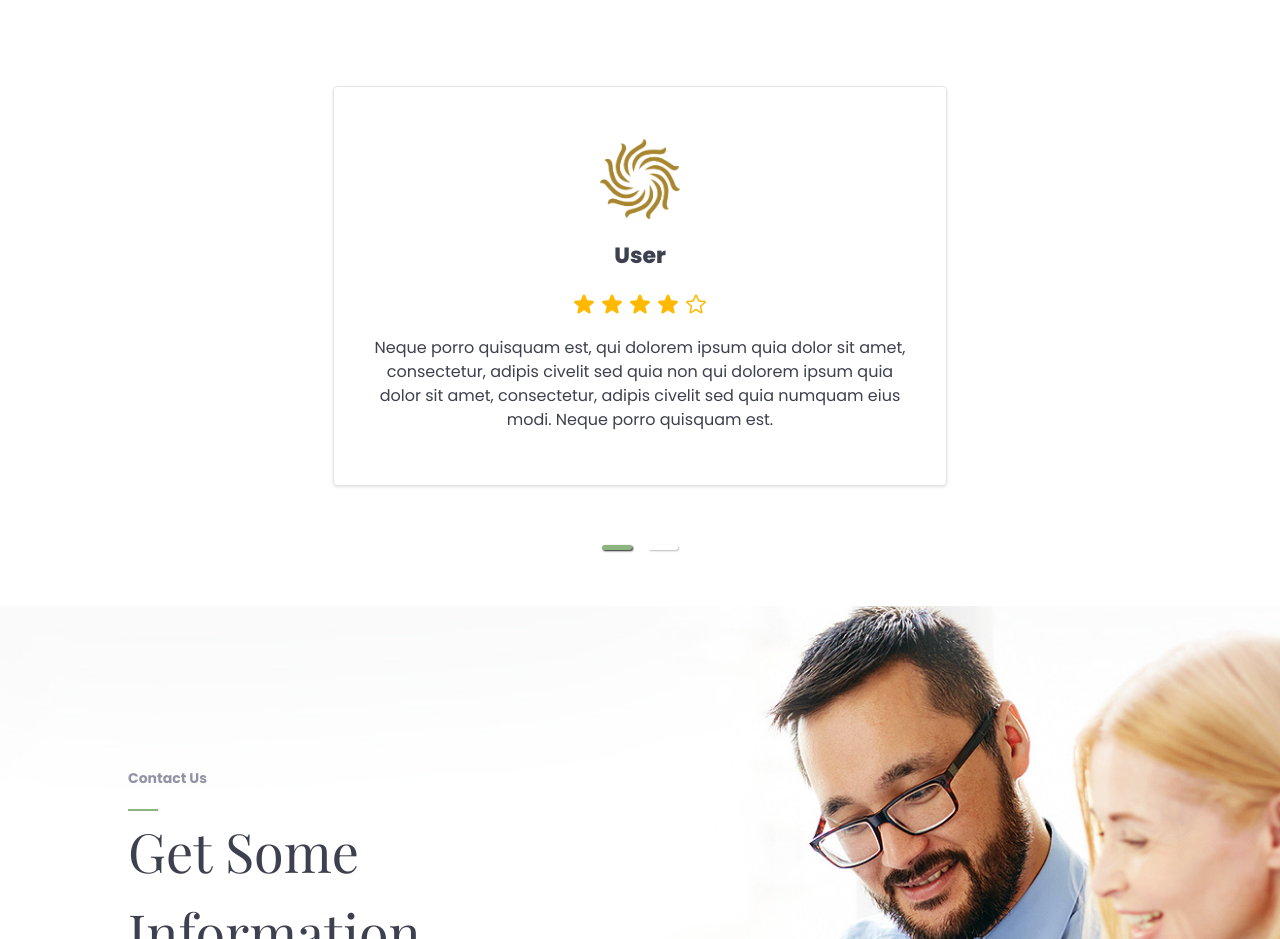
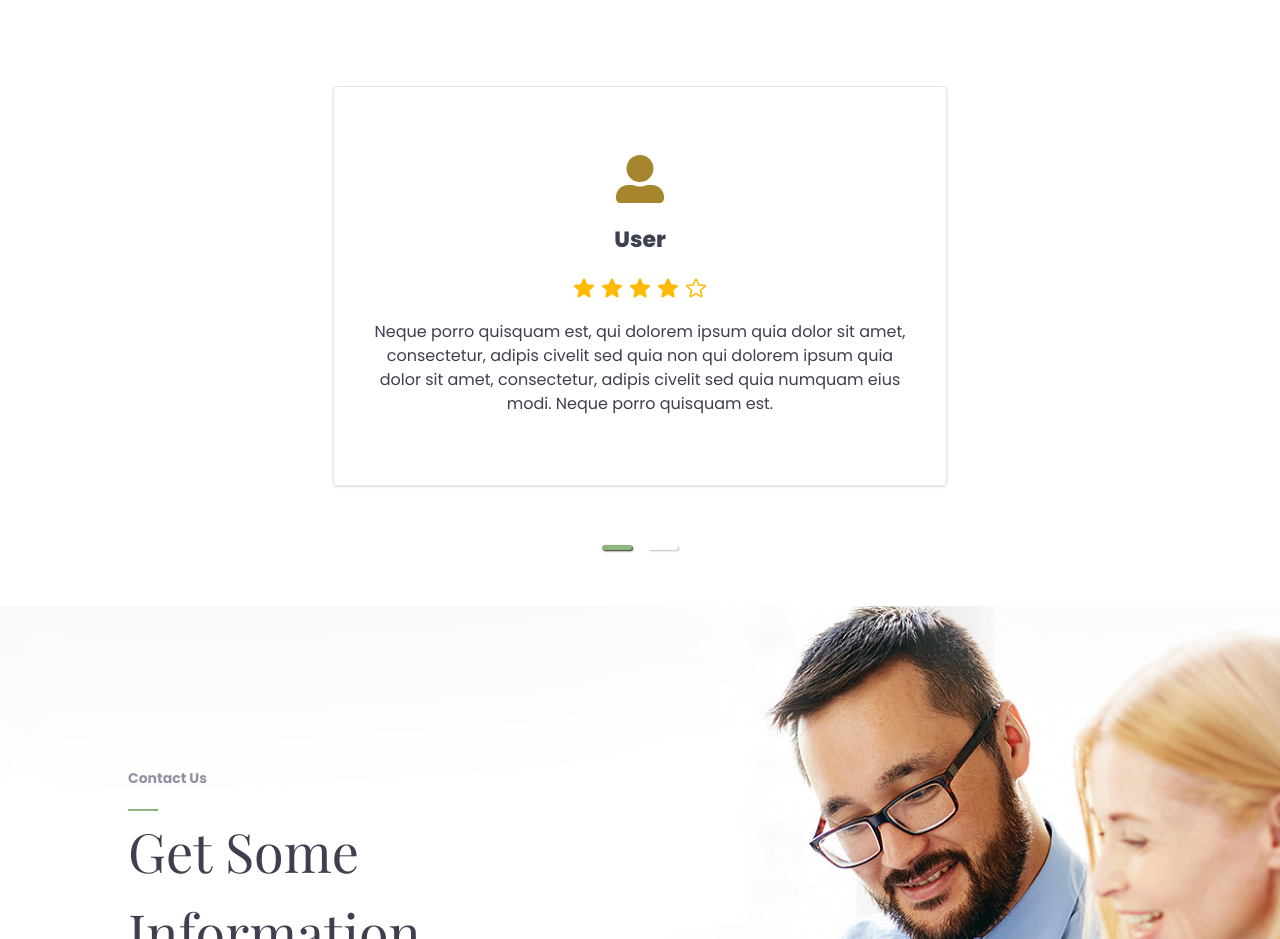
Before and after one commit to gokul278/Kandaswarna, a React (Vite) app: page / in a window 1280 px wide. Shown: the part 3980-4919 px from the top of the page. Built offline with nearby package versions, Linux system fonts and the light colour scheme; a web font is replaced by a local one.

Commit message:
user icon

```diff
--- a/src/Pages/00-Home/Home.tsx
+++ b/src/Pages/00-Home/Home.tsx
@@ -8,6 +8,7 @@ import { GrAchievement } from "react-icons/gr";
 import { FaPeopleCarry } from "react-icons/fa";
 import { VscWorkspaceTrusted } from "react-icons/vsc";
 import { RiGlobalLine } from "react-icons/ri";
+import { FaUserAlt } from "react-icons/fa";
 
 import "./Home.css";
 import {
@@ -542,11 +543,12 @@ const Home: React.FC<HomeProps> = () => {
             >
               <div className="w-full h-[70vh] flex justify-center items-center bg-[#fff]">
                 <div className="w-[100%] h-[60vh] lg:h-[50vh] lg:w-[60%] flex flex-col justify-center items-center border-1 rounded shadow">
-                  <img
+                  {/* <img
                     style={{ width: "80px", height: "80px" }}
                     src={Logo}
                     alt=""
-                  />
+                  /> */}
+                  <FaUserAlt className="text-[#a6852f] text-5xl" />
                   <div
                     style={{ fontFamily: "Poppins" }}
                     className="mt-5 text-[#3d404e] font-[800] text-[18px] lg:text-[22px]"
@@ -646,11 +648,12 @@ const Home: React.FC<HomeProps> = () => {
               </div>
               <div className="w-full h-[70vh] flex justify-center items-center bg-[#fff]">
                 <div className="w-[100%] h-[60vh] lg:h-[50vh] lg:w-[60%] flex flex-col justify-center items-center border-1 rounded shadow">
-                  <img
+                  {/* <img
                     style={{ width: "80px", height: "80px" }}
                     src={Logo}
                     alt=""
-                  />
+                  /> */}
+                  <FaUserAlt className="text-[#a6852f] text-5xl" />
                   <div
                     style={{ fontFamily: "Poppins" }}
                     className="mt-5 text-[#3d404e] font-[800] text-[18px] lg:text-[22px]"
```
